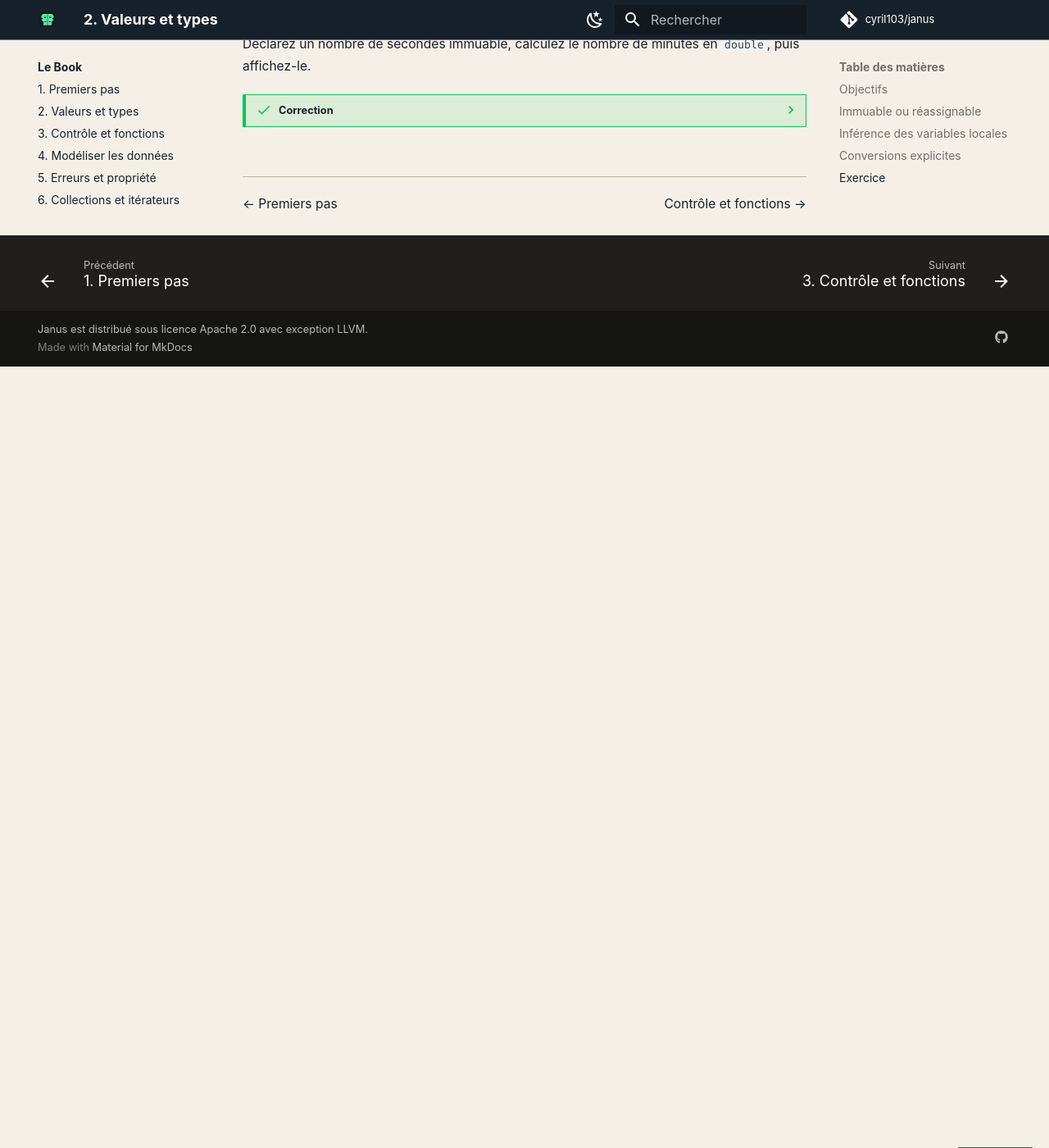
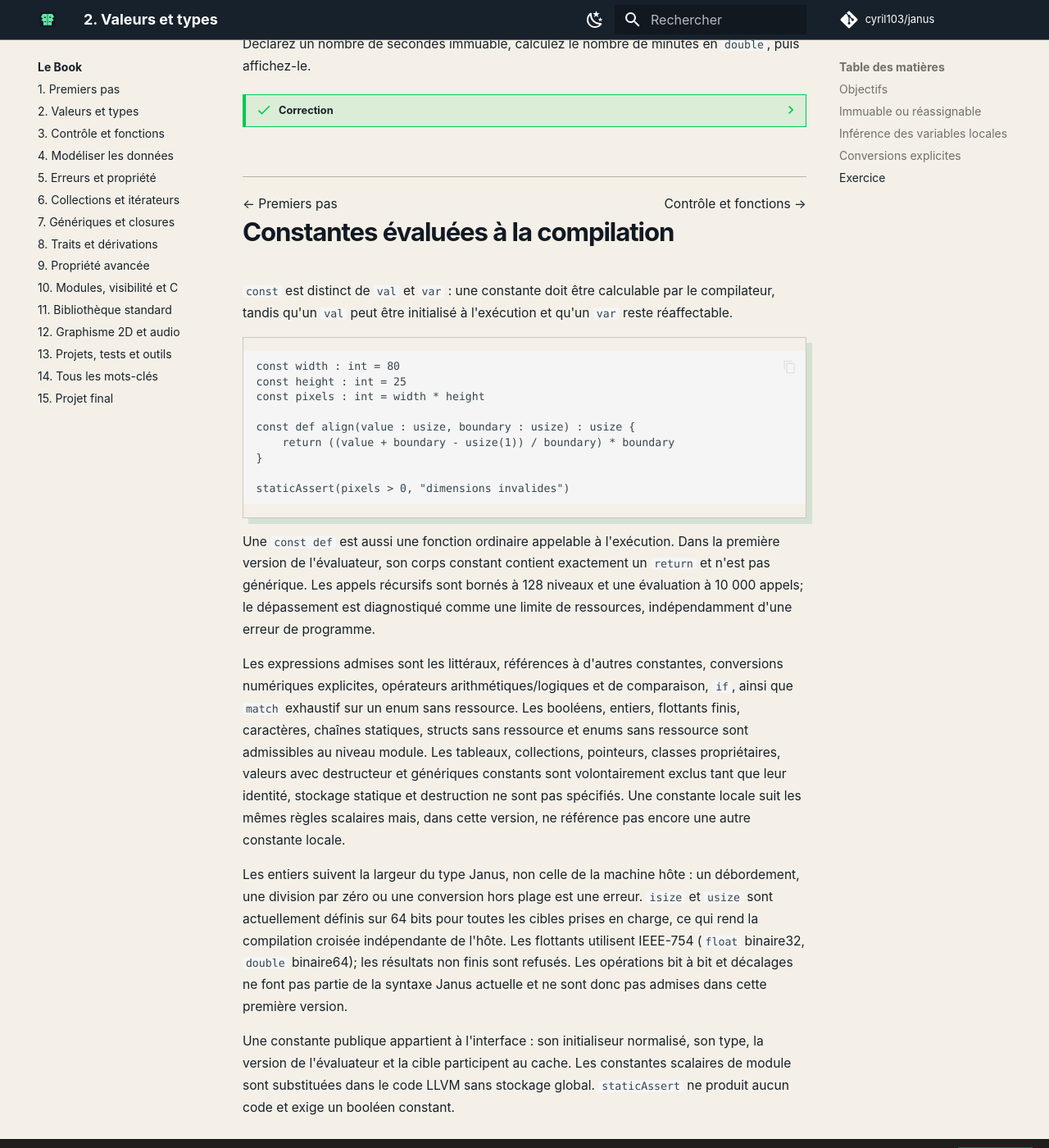
Before and after one commit to cyril103/janus, an MkDocs documentation site: the page built from website/docs/book/02-valeurs-types.md, in a window 1280 px wide and 1400 px high, scrolled down 2412 px. Shown: the whole window at 82% size. Built offline with MkDocs 1.6.1 and Material for MkDocs 9.7.7, drawn with Linux system fonts in a browser that asks for light colours; comment, search, counter and statistics services are not loaded; before the commit the page ends 2859 px from its top, so only the background shows below that.

Commit message:
feat(tooling): expose compile-time constants

````diff
--- a/website/docs/book/02-valeurs-types.md
+++ b/website/docs/book/02-valeurs-types.md
@@ -92,3 +92,51 @@
     ```
 
 <div class="lesson-nav"><a href="../01-premiers-pas/">← Premiers pas</a><a href="../03-controle-fonctions/">Contrôle et fonctions →</a></div>
+# Constantes évaluées à la compilation
+
+`const` est distinct de `val` et `var` : une constante doit être calculable par
+le compilateur, tandis qu'un `val` peut être initialisé à l'exécution et qu'un
+`var` reste réaffectable.
+
+```janus
+const width : int = 80
+const height : int = 25
+const pixels : int = width * height
+
+const def align(value : usize, boundary : usize) : usize {
+    return ((value + boundary - usize(1)) / boundary) * boundary
+}
+
+staticAssert(pixels > 0, "dimensions invalides")
+```
+
+Une `const def` est aussi une fonction ordinaire appelable à l'exécution. Dans
+la première version de l'évaluateur, son corps constant contient exactement un
+`return` et n'est pas générique. Les appels récursifs sont bornés à 128 niveaux
+et une évaluation à 10 000 appels; le dépassement est diagnostiqué comme une
+limite de ressources, indépendamment d'une erreur de programme.
+
+Les expressions admises sont les littéraux, références à d'autres constantes,
+conversions numériques explicites, opérateurs arithmétiques/logiques et de
+comparaison, `if`, ainsi que `match` exhaustif sur un enum sans ressource. Les
+booléens, entiers, flottants finis, caractères, chaînes statiques, structs sans
+ressource et enums sans ressource sont admissibles au niveau module. Les
+tableaux, collections, pointeurs, classes propriétaires, valeurs avec
+destructeur et génériques constants sont volontairement exclus tant que leur
+identité, stockage statique et destruction ne sont pas spécifiés. Une constante
+locale suit les mêmes règles scalaires mais, dans cette version, ne référence
+pas encore une autre constante locale.
+
+Les entiers suivent la largeur du type Janus, non celle de la machine hôte : un
+débordement, une division par zéro ou une conversion hors plage est une erreur.
+`isize` et `usize` sont actuellement définis sur 64 bits pour toutes les cibles
+prises en charge, ce qui rend la compilation croisée indépendante de l'hôte.
+Les flottants utilisent IEEE-754 (`float` binaire32, `double` binaire64); les
+résultats non finis sont refusés. Les opérations bit à bit et décalages ne font
+pas partie de la syntaxe Janus actuelle et ne sont donc pas admises dans cette
+première version.
+
+Une constante publique appartient à l'interface : son initialiseur normalisé,
+son type, la version de l'évaluateur et la cible participent au cache. Les
+constantes scalaires de module sont substituées dans le code LLVM sans stockage
+global. `staticAssert` ne produit aucun code et exige un booléen constant.
````
Also changed, not shown: 5 other files.
